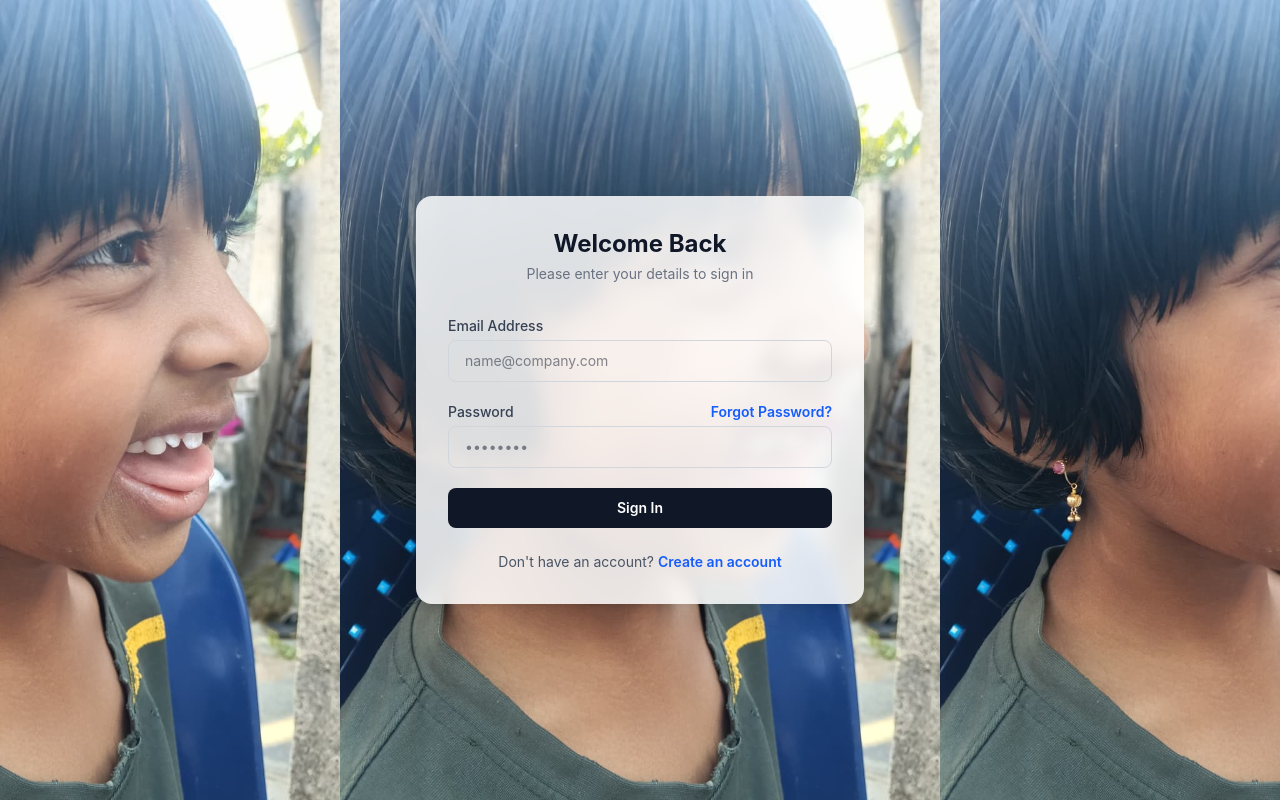
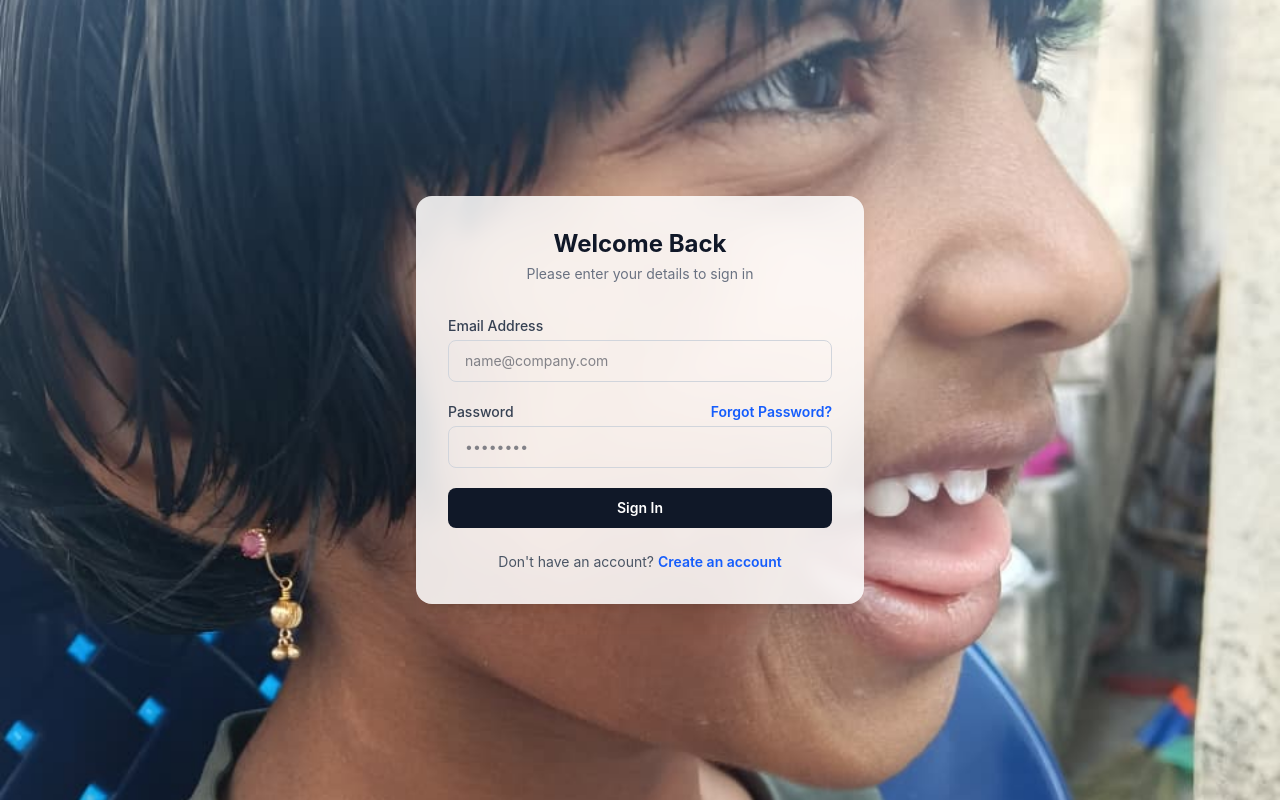
Before and after one commit to parveezz/Chat_Application, a React (Vite) app: page / in a window 1280 px wide. Built offline with nearby package versions, Linux system fonts and the light colour scheme.

Commit message:
added the suhana image

```diff
--- a/src/Pages/Login.jsx
+++ b/src/Pages/Login.jsx
@@ -68,8 +68,13 @@ export default function Login() {
 
 
       return (
-            <div className="flex min-h-screen w-screen items-center justify-center bg-gray-50 p-4 font-sans h-screen bg-[url('/Suhana.jpeg')] bg-center bg-contain ">
-                  <div className="w-full max-w-md rounded-2xl bg-white/85 backdrop-blur-sm p-8 shadow-xl ]">
+            <div
+                  className="min-h-screen w-full flex items-center justify-center
+  bg-gray-50 p-4 font-sans
+  bg-[url('/Suhana.jpeg')]
+  bg-cover bg-center bg-no-repeat"
+            >
+                  <div className="w-full max-w-md rounded-2xl bg-white/85 backdrop-blur-sm p-8 shadow-xl ]display-none">
 
                         {/* Header */}
                         <div className="text-center mb-8">
```
